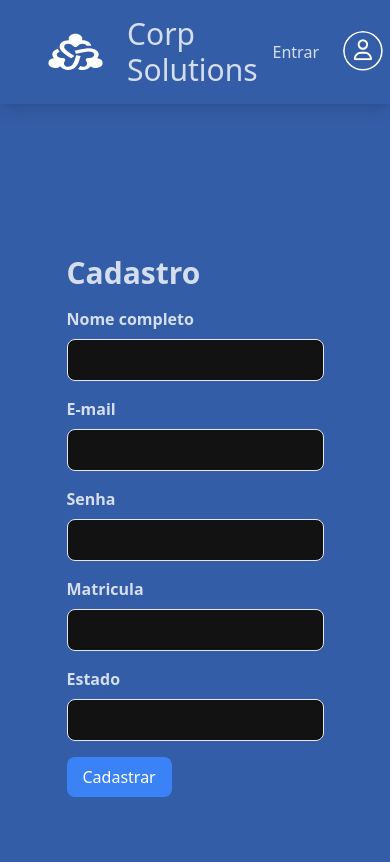
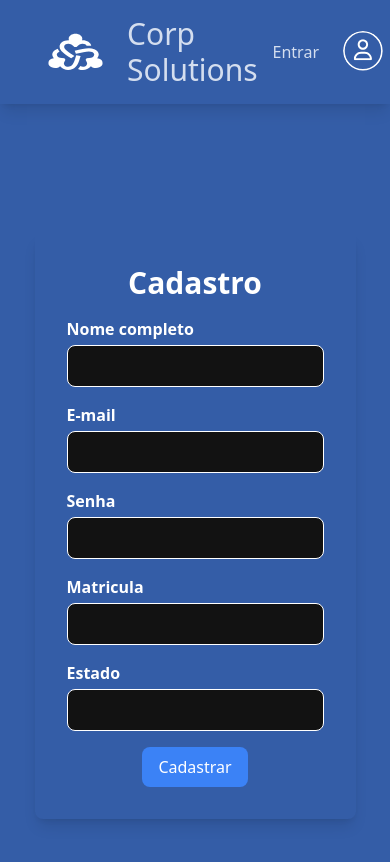
Before and after one commit to JulianaMariaSousaMesquita/ada-hack-front-end-vem-ser-tech-2024, a React (Vite) app: page /cadastro in a window 390 px wide. Shown: the top 862 px of the page. Built offline with nearby package versions, Linux system fonts and the light colour scheme.

Commit message:
fix: adjusting registration page style and responsiveness

```diff
--- a/src/pages/Register/index.tsx
+++ b/src/pages/Register/index.tsx
@@ -7,9 +7,9 @@ const Register: React.FC = () => {
   return (
     <>
       <MenuBar />
-      <div className="flex justify-center items-center h-screen">
-        <div className="max-w-md mx-auto">
-          <h1 className="text-3xl font-bold mb-4">Cadastro</h1>
+      <div className="flex justify-center items-center h-screen bg-transparent">
+        <div className="max-w-md mx-auto p-8 bg-transparent rounded-lg shadow-lg">
+          <h1 className="text-3xl font-bold text-center mb-4 text-white">Cadastro</h1>
           <Formik
             initialValues={{
               fullName: "",
@@ -36,95 +36,95 @@ const Register: React.FC = () => {
               console.log("Dados:", values);
             }}
           >
-            <Form>
-              <div className="mb-4">
-                <label htmlFor="fullName" className="block mb-2 font-bold">
+            <Form className="space-y-4">
+              <div>
+                <label htmlFor="fullName" className="block mb-1 font-bold text-white">
                   Nome completo
                 </label>
                 <Field
                   type="text"
                   id="fullName"
                   name="fullName"
-                  className="w-full px-3 py-2 border rounded-lg"
+                  className="w-full px-3 py-2 border border-white rounded-lg text-white"
                 />
                 <ErrorMessage
                   name="fullName"
                   component="div"
-                  className="text-red-500"
+                  className="text-red-500 text-sm"
                 />
               </div>
 
-              <div className="mb-4">
-                <label htmlFor="email" className="block mb-2 font-bold">
+              <div>
+                <label htmlFor="email" className="block mb-1 font-bold text-white">
                   E-mail
                 </label>
                 <Field
                   type="email"
                   id="email"
                   name="email"
-                  className="w-full px-3 py-2 border rounded-lg"
+                  className="w-full px-3 py-2 border border-white rounded-lg text-white"
                 />
                 <ErrorMessage
                   name="email"
                   component="div"
-                  className="text-red-500"
+                  className="text-red-500 text-sm"
                 />
               </div>
 
-              <div className="mb-4">
-                <label htmlFor="password" className="block mb-2 font-bold">
+              <div>
+                <label htmlFor="password" className="block mb-1 font-bold text-white">
                   Senha
                 </label>
                 <Field
                   type="password"
                   id="password"
                   name="password"
-                  className="w-full px-3 py-2 border rounded-lg"
+                  className="w-full px-3 py-2 border border-white rounded-lg text-white"
                 />
                 <ErrorMessage
                   name="password"
                   component="div"
-                  className="text-red-500"
+                  className="text-red-500 text-sm"
                 />
               </div>
 
-              <div className="mb-4">
-                <label htmlFor="employeeId" className="block mb-2 font-bold">
+              <div>
+                <label htmlFor="employeeId" className="block mb-1 font-bold text-white">
                   Matricula
                 </label>
                 <Field
                   type="text"
                   id="employeeId"
                   name="employeeId"
-                  className="w-full px-3 py-2 border rounded-lg"
+                  className="w-full px-3 py-2 border border-white rounded-lg text-white"
                 />
                 <ErrorMessage
                   name="employeeId"
                   component="div"
-                  className="text-red-500"
+                  className="text-red-500 text-sm"
                 />
               </div>
 
-              <div className="mb-4">
-                <label htmlFor="state" className="block mb-2 font-bold">
+              <div>
+                <label htmlFor="state" className="block mb-1 font-bold text-white">
                   Estado
                 </label>
                 <Field
                   type="text"
                   id="state"
                   name="state"
-                  className="w-full px-3 py-2 border rounded-lg"
+                  className="w-full px-3 py-2 border border-white rounded-lg text-white"
                 />
                 <ErrorMessage
                   name="state"
                   component="div"
-                  className="text-red-500"
+                  className="text-red-500 text-sm"
                 />
               </div>
 
               <button
                 type="submit"
-                className="bg-blue-500 text-white px-4 py-2 rounded-lg"
+                className="bg-blue-500 text-white px-4 py-2 rounded-lg block mx-auto"
               >
                 Cadastrar
               </button>
```
